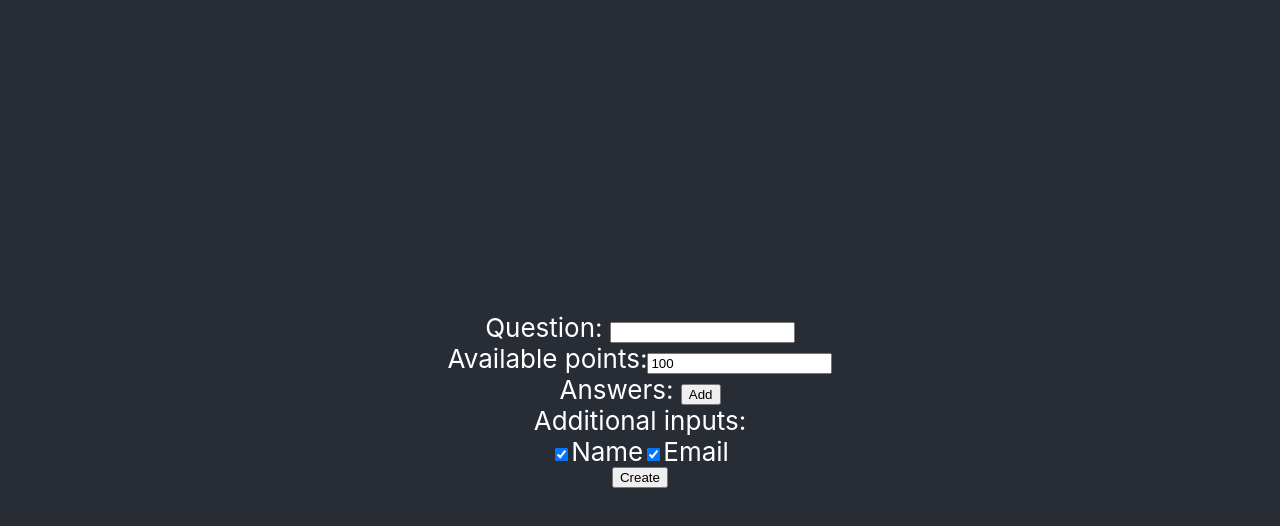
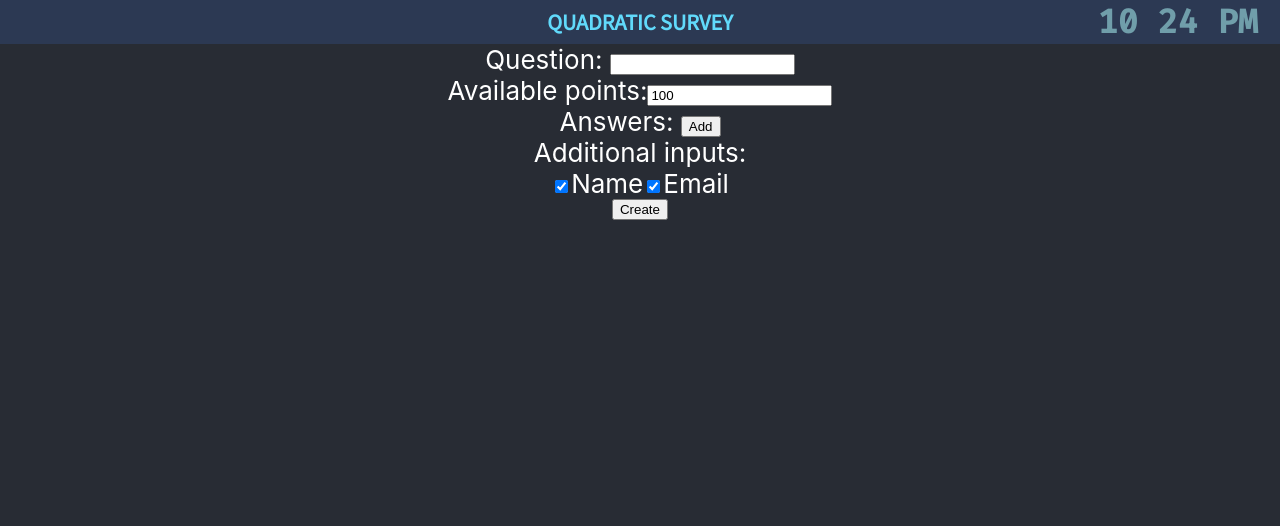
Before and after one commit to Ethazeriel/voting-app, a React (Create React App) app in the folder client/: page / in a window 1280 px wide. Shown: the top 526 px of the page. Built offline with nearby package versions, Linux system fonts and the light colour scheme.

Commit message:
basic statusbar

```diff
--- a/client/src/App.css
+++ b/client/src/App.css
@@ -1,5 +1,13 @@
 .App {
   text-align: center;
+  background-color: #282c34;
+  height: 100vh;
+  width: 100vw;
+  flex-direction: column;
+  align-items: center;
+  justify-content: center;
+  font-size: calc(10px + 2vmin);
+  color: white;
 }
 
 .App-logo {
@@ -13,17 +21,6 @@
   }
 }
 
-.App-header {
-  background-color: #282c34;
-  min-height: 100vh;
-  display: flex;
-  flex-direction: column;
-  align-items: center;
-  justify-content: center;
-  font-size: calc(10px + 2vmin);
-  color: white;
-}
-
 .App-link {
   color: #61dafb;
 }
@@ -35,6 +32,37 @@
   to {
     transform: rotate(360deg);
   }
+}
+
+.TopBar {
+  background-color: #2c3953;
+  height: calc(40px + 0.5vmin);
+  display: flex;
+  align-items: center;
+  justify-content: center;
+  font-size: calc(90%);
+  font-family: 'Source Sans Pro', sans-serif;
+}
+
+.TopBar:nth-child(0) {
+  text-align: left;
+  justify-content: left;
+}
+
+.TopBar-title {
+  color:#61dafb;
+  font-size: calc(95%);
+}
+
+.TopBar-item {
+  flex:1;
+}
+.Clock {
+  color:#709eaa;
+  font-family: 'Fira Code', monospace;
+  text-align: right;
+  padding-right: 1em;
+  font-size: calc(95%);
 }
 
 .Generator-form {
--- a/client/src/App.js
+++ b/client/src/App.js
@@ -34,9 +34,70 @@
   render() {
     return (
       <div className="App">
-        <header className="App-header">
-          {this.mainDisplay(this.state.path)}
-        </header>
+        <TopBar />
+        {this.mainDisplay(this.state.path)}
+
+      </div>
+    );
+  }
+}
+
+class TopBar extends React.Component {
+  constructor(props) {
+    super(props);
+    this.handleChange = this.handleChange.bind(this);
+  }
+
+  handleChange(event) {
+    this.props.onChange(event);
+  }
+
+  render() {
+    return (
+      <div className="TopBar">
+        <div className="TopBar-item">
+
+        </div>
+        <div className="TopBar-item"><h1 className="TopBar-title">QUADRATIC SURVEY</h1></div>
+        <div className="TopBar-item"><Clock /></div>
+      </div>
+    );
+  }
+}
+
+class Clock extends React.Component {
+  constructor(props) {
+    super(props);
+    this.state = { date: new Date().toLocaleTimeString([], { hour: 'numeric', minute: '2-digit' }) };
+    this.tock = false;
+  }
+
+  componentDidMount() {
+    this.timerID = setInterval(() => this.tick(), 1000);
+  }
+
+  componentWillUnmount() {
+    clearInterval(this.timerID);
+  }
+
+  tick() {
+    if (this.tock) {
+      this.setState({
+        date: new Date().toLocaleTimeString([], { hour: 'numeric', minute: '2-digit' }),
+      });
+      this.tock = false;
+    } else {
+      this.setState({
+        date: new Date().toLocaleTimeString([], { hour: 'numeric', minute: '2-digit' }).replace(':', ' '),
+      });
+      this.tock = true;
+    }
+  }
+
+  render() {
+    return (
+      <div className="Clock">
+        <h2>{this.state.date}</h2>
       </div>
     );
   }
```
